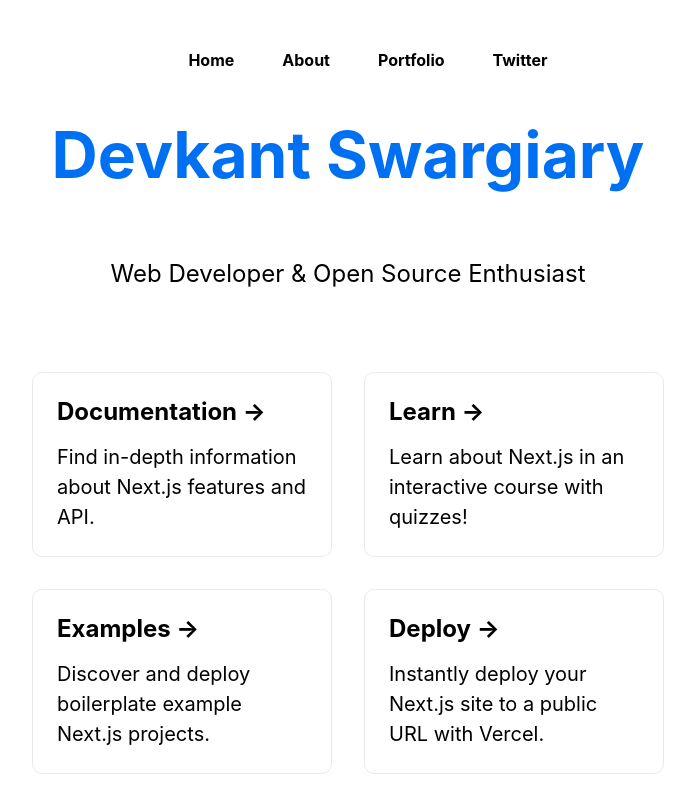
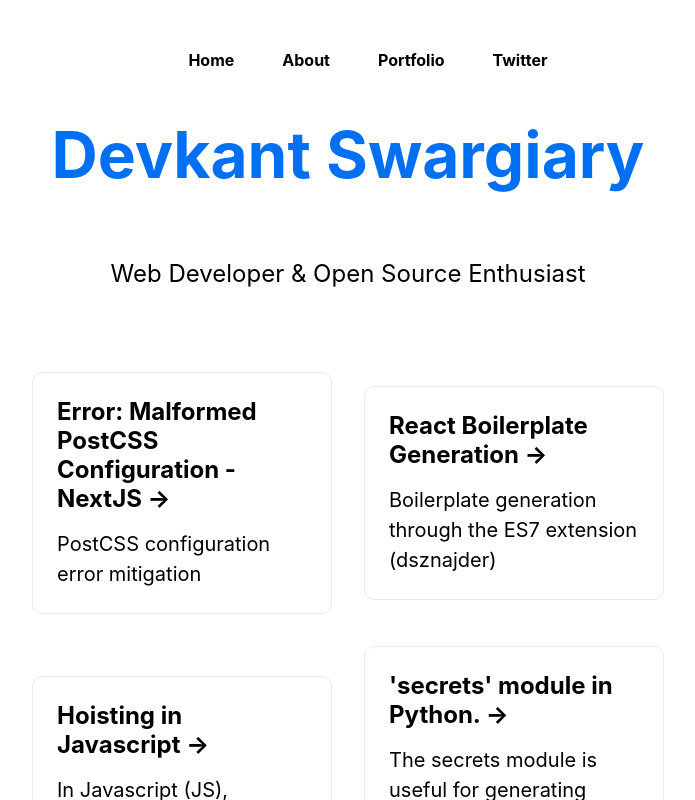
Before and after one commit to Devkant21/Practise-Next, a Next.js app: page / in a window 1280 px wide. Shown: the top 800 px of the page, without its empty margins (292-987 px from the left). Built offline with nearby package versions, Linux system fonts and the light colour scheme.

Commit message:
Added Twitter

```diff
--- a/pages/index.js
+++ b/pages/index.js
@@ -27,31 +27,31 @@ export default function Home() {
         </p>
 
         <div className={styles.grid}>
-          <a href="https://nextjs.org/docs" className={styles.card}>
-            <h2>Documentation &rarr;</h2>
-            <p>Find in-depth information about Next.js features and API.</p>
+          <a href="https://dev21.hashnode.dev/error-malformed-postcss-configuration-nextjs" className={styles.card}>
+            <h2>Error: Malformed PostCSS Configuration - NextJS &rarr;</h2>
+            <p>PostCSS configuration error mitigation </p>
           </a>
 
-          <a href="https://nextjs.org/learn" className={styles.card}>
-            <h2>Learn &rarr;</h2>
-            <p>Learn about Next.js in an interactive course with quizzes!</p>
+          <a href="https://dev21.hashnode.dev/react-boilerplate-generation" className={styles.card}>
+            <h2>React Boilerplate Generation &rarr;</h2>
+            <p>Boilerplate generation through the ES7 extension (dsznajder)</p>
           </a>
 
           <a
-            href="https://github.com/vercel/next.js/tree/canary/examples"
+            href="https://dev21.hashnode.dev/hoisting-in-javascript"
             className={styles.card}
           >
-            <h2>Examples &rarr;</h2>
-            <p>Discover and deploy boilerplate example Next.js projects.</p>
+            <h2>Hoisting in Javascript &rarr;</h2>
+            <p>In Javascript (JS), variables and functions can be accessed before initializing it without any error anywhere in the program. This is known as Hoisting.</p>
           </a>
 
           <a
-            href="https://vercel.com/new?utm_source=create-next-app&utm_medium=default-template&utm_campaign=create-next-app"
+            href="https://dev21.hashnode.dev/secrets-module-in-python"
             className={styles.card}
           >
-            <h2>Deploy &rarr;</h2>
+            <h2>'secrets' module in Python. &rarr;</h2>
             <p>
-              Instantly deploy your Next.js site to a public URL with Vercel.
+            The secrets module is useful for generating random numbers which might be used as a password, security tokens etc. for the application. It is used to prevent against modifying cookies, forgery attacks
             </p>
           </a>
         </div>
```
Also changed, not shown: pages/twitter.js (+8 -1 lines).
